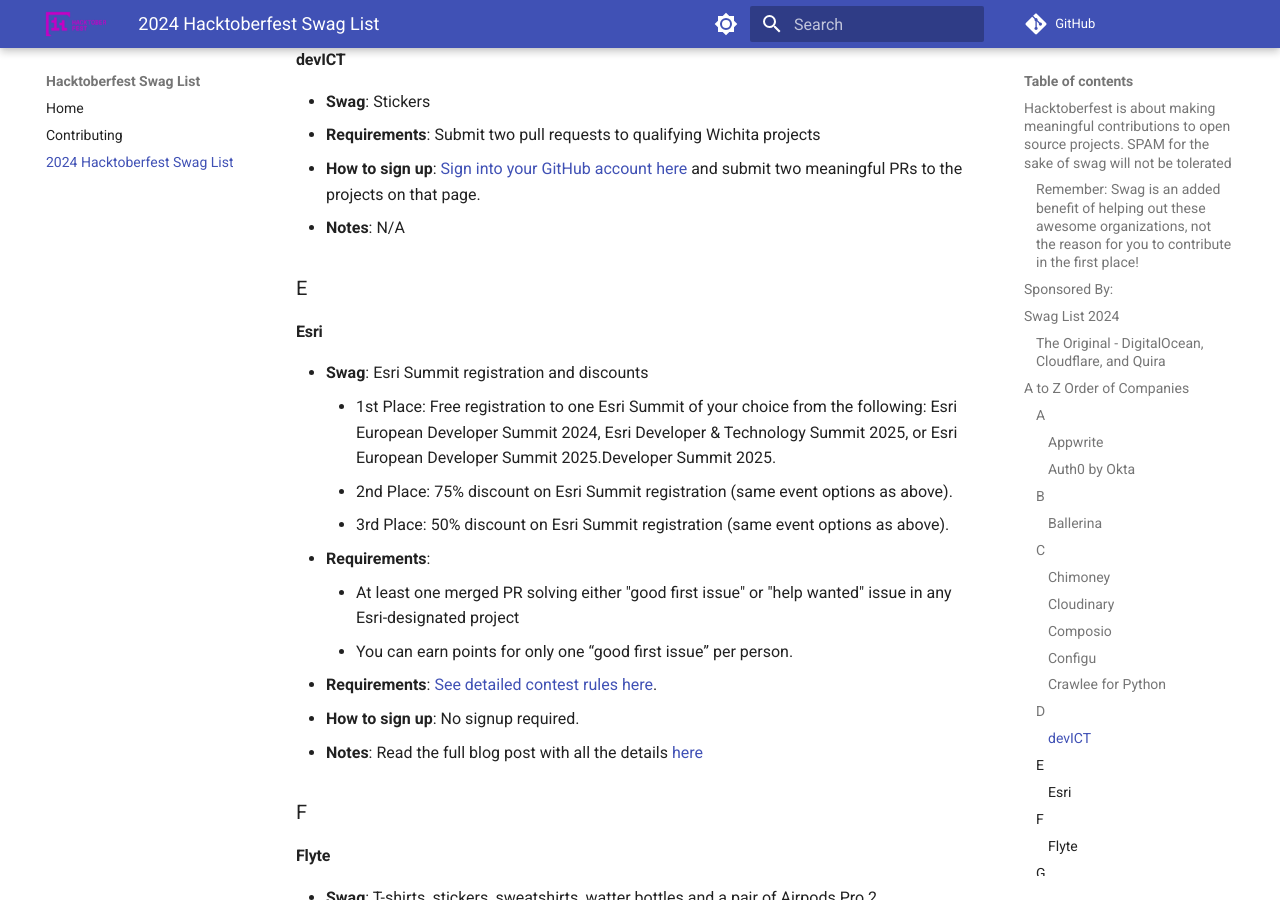
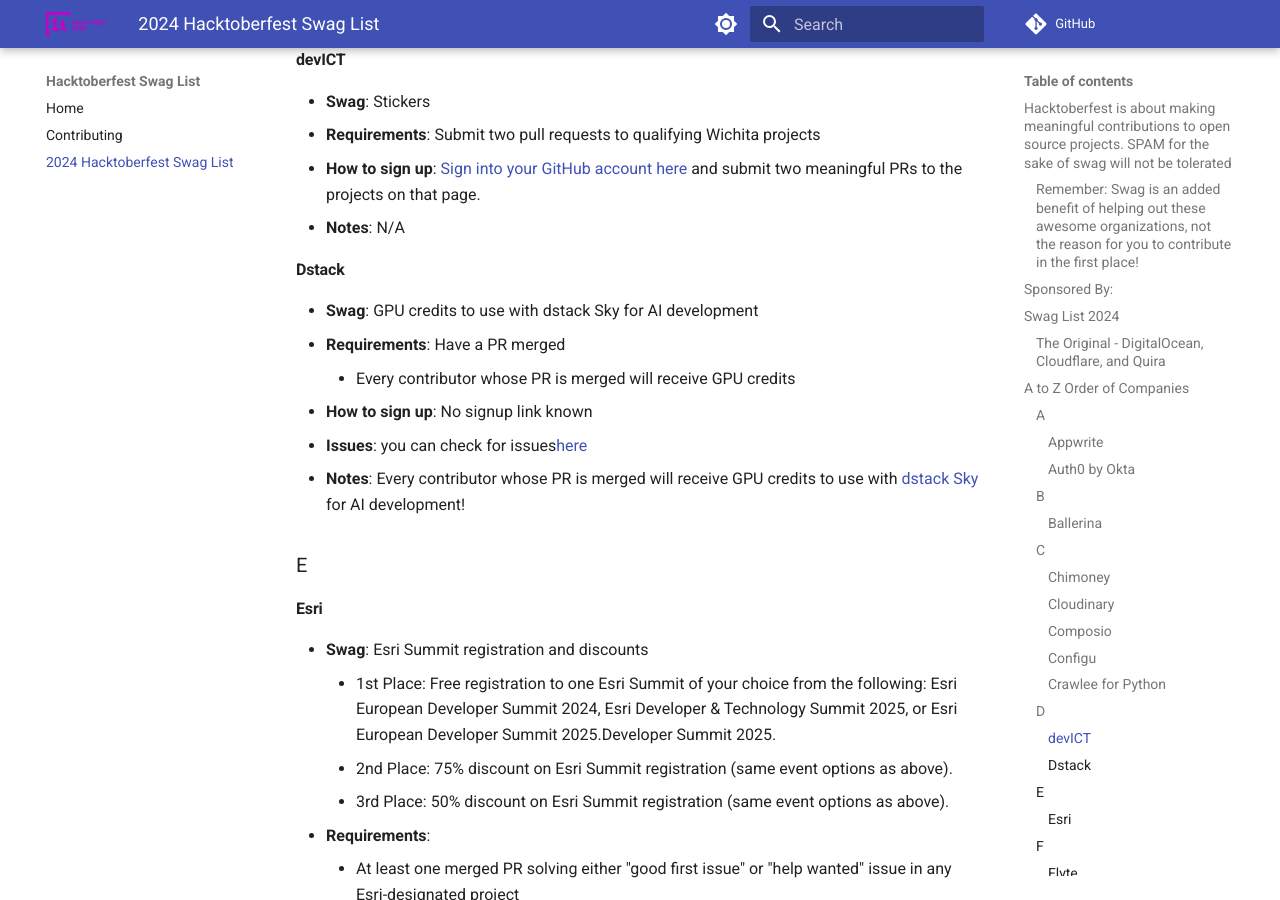
Before and after one commit to crweiner/hacktoberfest-swag-list, an MkDocs documentation site: the page built from docs/list.md, in a window 1280 px wide and 900 px high, scrolled down 3693 px. Built offline with MkDocs 1.6.1 and Material for MkDocs 9.7.7, drawn with Linux system fonts in a browser that asks for light colours; plug-ins that fetch from the network failed and are left out; comment, search, counter and statistics services are not loaded.

Commit message:
Add Dstack to Hacktoberfest swag list

```diff
--- a/docs/list.md
+++ b/docs/list.md
@@ -115,6 +115,15 @@
 - **Requirements**: Submit two pull requests to qualifying Wichita projects
 - **How to sign up**: [Sign into your GitHub account here](https://hacktoberfest.devict.org/) and submit two meaningful PRs to the projects on that page.
 - **Notes**: N/A
+
+#### **Dstack**
+
+- **Swag**: GPU credits to use with dstack Sky for AI development
+- **Requirements**: Have a PR merged
+    - Every contributor whose PR is merged will receive GPU credits
+- **How to sign up**: No signup link known
+- **Issues**: you can check for issues[here](https://github.com/dstackai/dstack/issues)
+- **Notes**: Every contributor whose PR is merged will receive GPU credits to use with [dstack Sky](https://sky.dstack.ai/) for AI development!
 
 ### E
 
```
